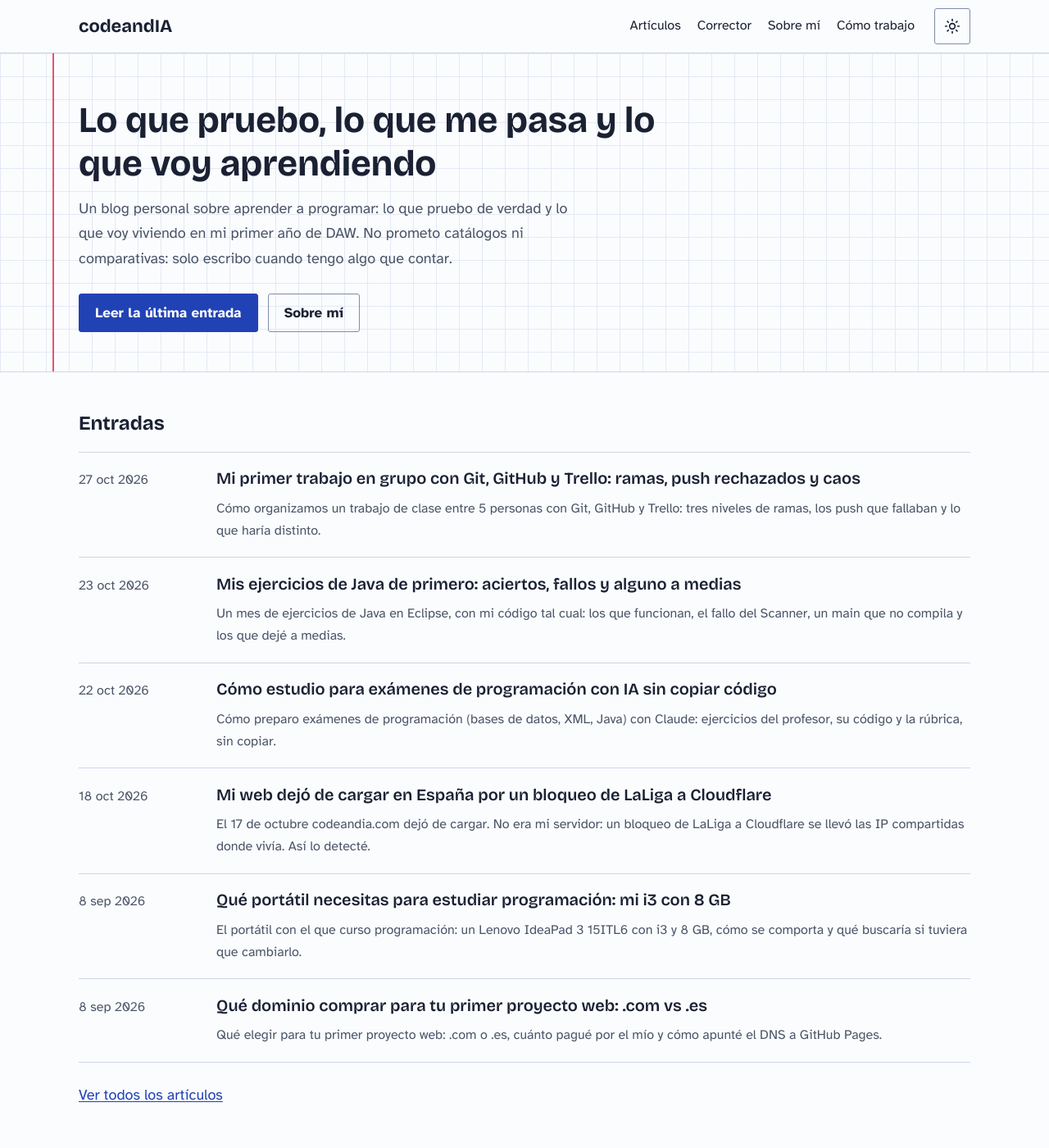
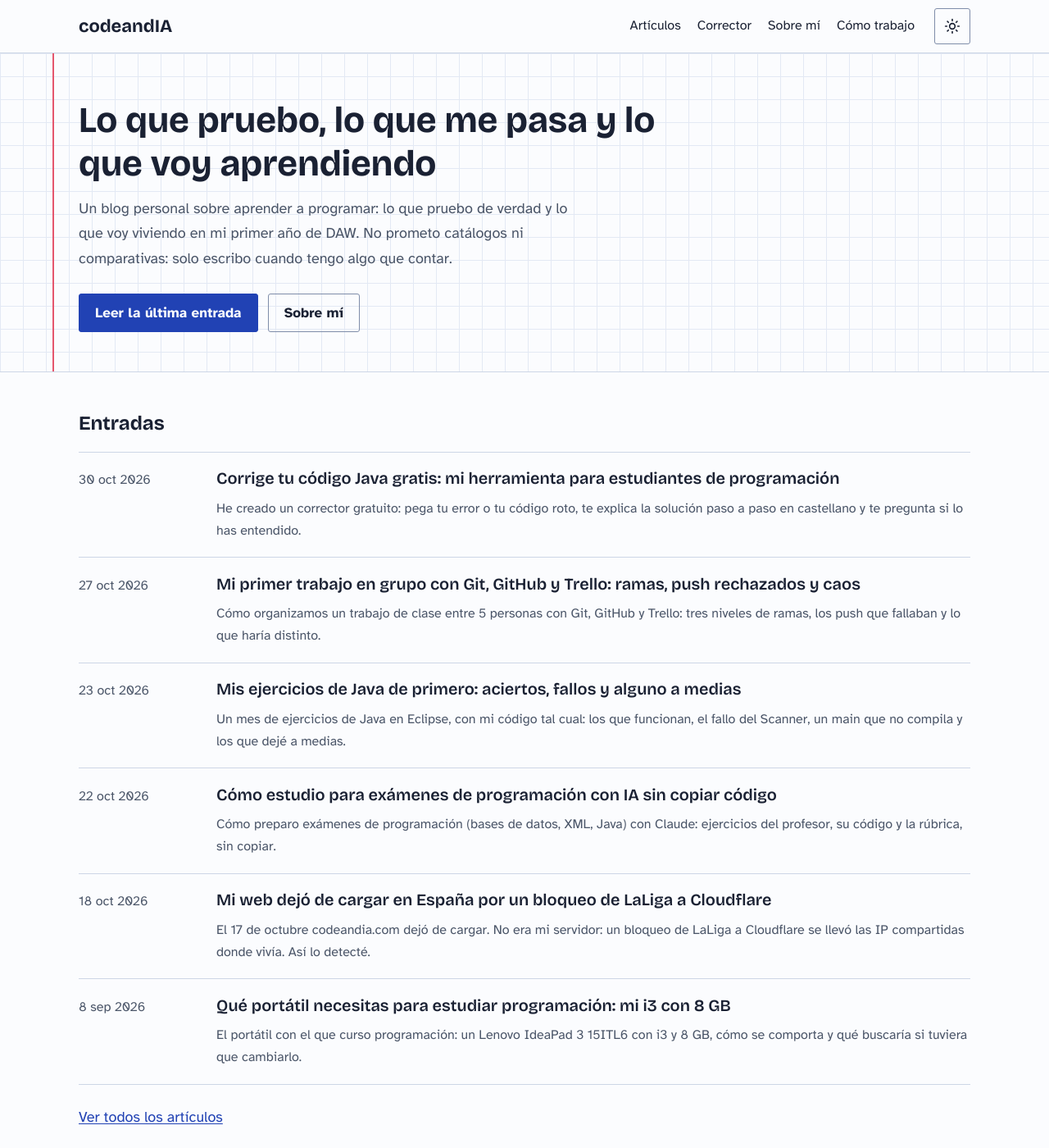
Before and after one commit to vibodigitalinfo-lab/codeandIA, a Jekyll site: the page built from index.html, in a window 1280 px wide and 1400 px high. Shown: the whole window at 82% size. Built offline with Jekyll 4.4.1, drawn with Linux system fonts in a browser that asks for light colours; part of the change alters nothing that is shown.

Commit message:
Publica: articulos/guias/corrector-java-gratis.md (2026-10-30)

```diff
--- a/articulos/_entrada/corrector-java-gratis.md
+++ b/articulos/guias/corrector-java-gratis.md
@@ -4,7 +4,6 @@ title: "Corrige tu código Java gratis: mi herramienta para estudiantes de progr
 description: "He creado un corrector gratuito: pega tu error o tu código roto, te explica la solución paso a paso en castellano y te pregunta si lo has entendido."
 category: "Guía"
 date: 2026-10-30
-publicar: 2026-10-30
 updated: 2026-10-30
 readtime: 5
 last_modified_at: 2026-10-30
```
